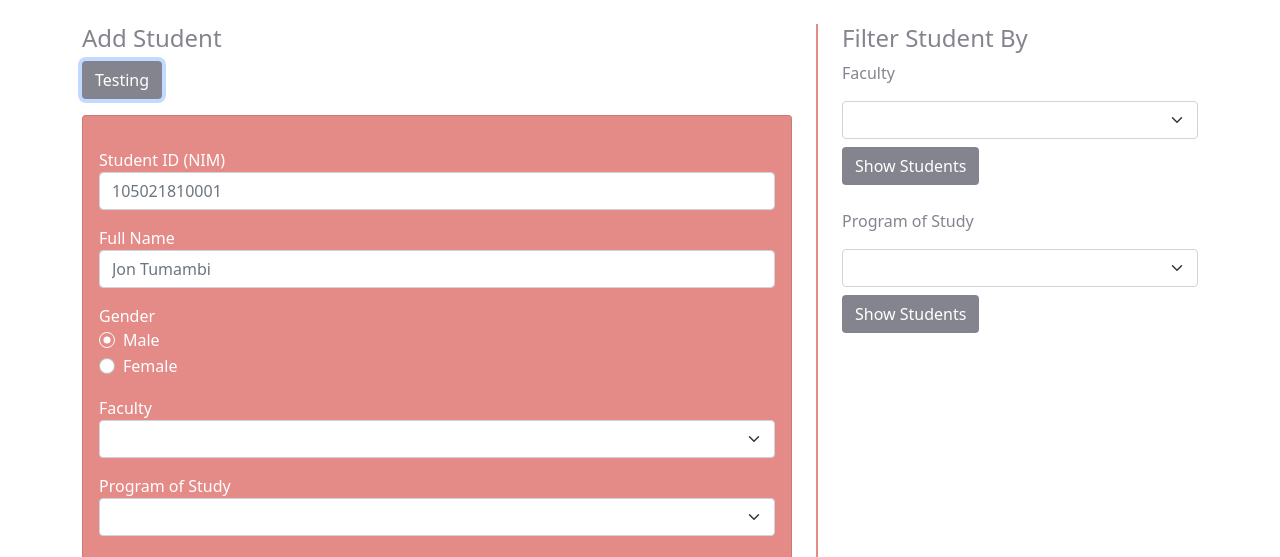
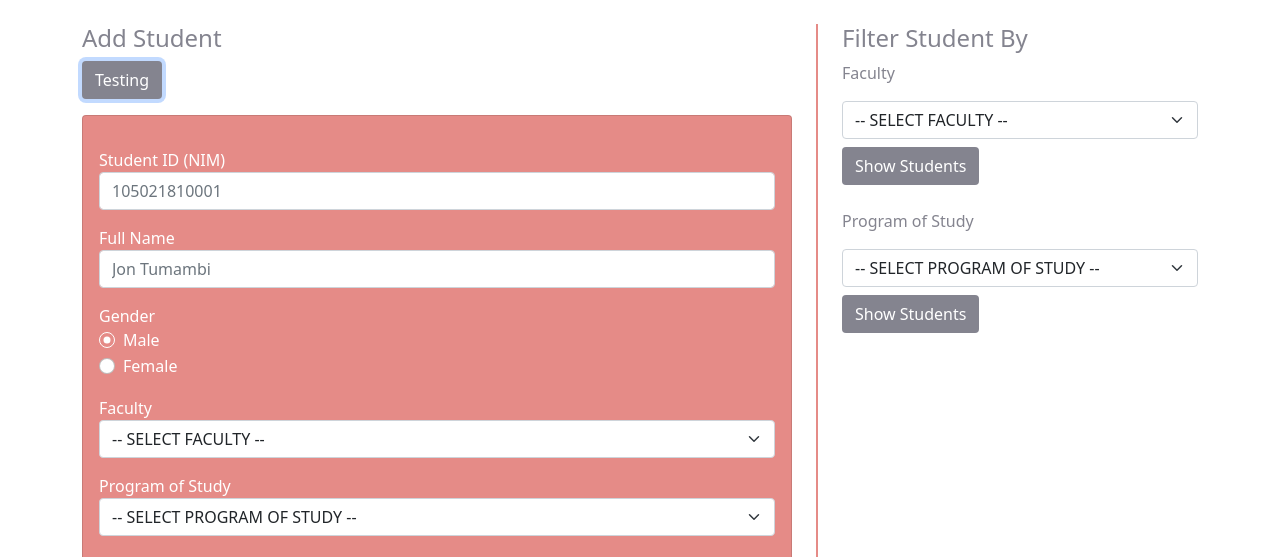
Before and after one commit to S21810014/mid-front-end, a website: page index.html in a window 1280 px wide. Both pictures are taken after a click on the button "Testing". Shown: the part 240-797 px from the top of the page. Drawn offline with nearby package versions, Linux system fonts and the light colour scheme.

Commit message:
added entries in dropdown menus

```diff
--- a/index.html
+++ b/index.html
@@ -149,20 +149,20 @@
 
                         <p>Faculty</p>
                         <select class='form-select'>
-                            <option selected></option>
-                            <option value="1">testing</option>
-                            <option value="1">testing</option>
-                            <option value="1">testing</option>
-                            <option value="1">testing</option>
+                            <option selected>-- SELECT FACULTY --</option>
+                            <option>Pascasarjana</option>
+                            <option>Fakultas Filsafat</option>
+                            <option>Fakultas Keguruan dan Ilmu Pendidikan</option>
+                            <option>Fakultas Ekonomi dan Bisnis</option>
+                            <option>Fakultas Pertanian</option>
+                            <option>Fakultas Ilmu Komputer</option>
+                            <option>Fakultas Keperawatan</option>
+                            <option>Akademi Sekretari Manajemen Indonesia Klabat</option>
                         </select>
 
                         <p>Program of Study</p>
                         <select class='form-select'>
-                            <option selected></option>
-                            <option value="1">testing</option>
-                            <option value="1">testing</option>
-                            <option value="1">testing</option>
-                            <option value="1">testing</option>
+                            <option selected>-- SELECT PROGRAM OF STUDY --</option>
                         </select>
 
                         <button type="button" class="btn whiteBtn mt-4">Add Student</button>
@@ -181,21 +181,36 @@
 
                 <p>Faculty</p>
                 <select class='form-select'>
-                    <option selected></option>
-                    <option value="1">testing</option>
-                    <option value="1">testing</option>
-                    <option value="1">testing</option>
-                    <option value="1">testing</option>
+                    <option selected>-- SELECT FACULTY --</option>
+                    <option>Pascasarjana</option>
+                    <option>Fakultas Filsafat</option>
+                    <option>Fakultas Keguruan dan Ilmu Pendidikan</option>
+                    <option>Fakultas Ekonomi dan Bisnis</option>
+                    <option>Fakultas Pertanian</option>
+                    <option>Fakultas Ilmu Komputer</option>
+                    <option>Fakultas Keperawatan</option>
+                    <option>Akademi Sekretari Manajemen Indonesia Klabat</option>
                 </select>
                 <button type="button" class="btn greyBtn mt-2 mb-4">Show Students</button>
 
                 <p>Program of Study</p>
                 <select class='form-select'>
-                    <option selected></option>
-                    <option value="1">testing</option>
-                    <option value="1">testing</option>
-                    <option value="1">testing</option>
-                    <option value="1">testing</option>
+                    <option selected>-- SELECT PROGRAM OF STUDY --</option>
+                    <option>Agroteknologi</option>
+                    <option>Akuntansi</option>
+                    <option>Ilmu Filsafat</option>
+                    <option>Informatika</option>
+                    <option>Keperawatan</option>
+                    <option>Magister Manajemen</option>
+                    <option>Magister Teologi</option>
+                    <option>Manajemen</option>
+                    <option>Pendidikan Agama</option>
+                    <option>Pendidikan Bahasa Inggris</option>
+                    <option>Pendidikan Ekonomi</option>
+                    <option>Pendidikan Luar Sekolah</option>
+                    <option>Profesi Ners</option>
+                    <option>Sekretari (D3)</option>
+                    <option>Sistem Informasi</option>
                 </select>
                 <button type="button" class="btn greyBtn mt-2">Show Students</button>
             </div>
```
